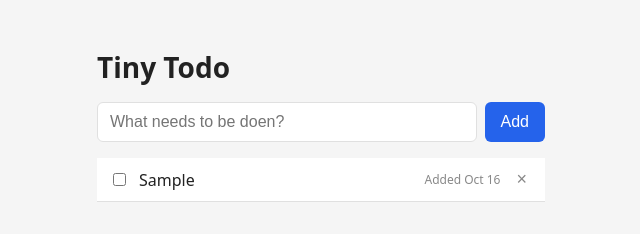
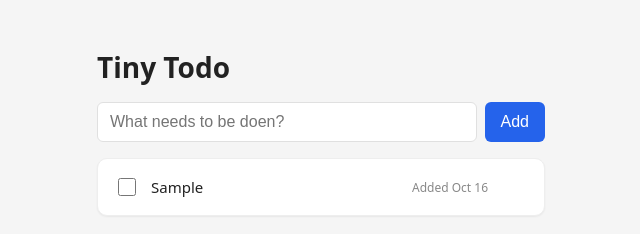
Before and after one commit to dhanush014/tiny-todo, a website built with Vite: page index.html in a window 1280 px wide. Both pictures are taken after typing "Sample" into the empty fields and a click on the button "Add". Shown: the whole page, without its empty margins (319-959 px from the left). Built offline with nearby package versions, Linux system fonts and the light colour scheme.

Commit message:
Restyle to-do items as cards

```diff
--- a/app.js
+++ b/app.js
@@ -29,7 +29,6 @@ function toggleTodo(id) {
 }
 
 function deleteTodo(id) {
-  if (!confirm("Delete this to-do?")) return;
   todos = todos.filter((t) => t.id !== id);
   save();
   render();
@@ -39,7 +38,7 @@ function render() {
   list.innerHTML = "";
   for (const todo of todos) {
     const li = document.createElement("li");
-    li.className = todo.done ? "todo done" : "todo";
+    li.className = todo.done ? "todo-card done" : "todo-card";
     li.innerHTML = `
       <input type="checkbox" ${todo.done ? "checked" : ""} />
       <span class="title"></span>
--- a/style.css
+++ b/style.css
@@ -57,35 +57,77 @@ h1 {
   list-style: none;
   margin: 0;
   padding: 0;
+  display: flex;
+  flex-direction: column;
+  gap: 10px;
 }
 
-.todo {
+.todo-card {
   display: flex;
   align-items: center;
-  gap: 10px;
-  padding: 10px 12px;
-  background: var(--surface);
-  border-bottom: 1px solid var(--border);
+  gap: 12px;
+  padding: 14px 16px;
+  background: #ffffff;
+  border: 1px solid #eeeeee;
+  border-radius: 10px;
+  box-shadow: 0 1px 2px rgba(0, 0, 0, 0.06);
+  transition: box-shadow 0.15s ease, transform 0.15s ease;
 }
 
-.todo.done .title {
+.todo-card:hover {
+  box-shadow: 0 4px 12px rgba(0, 0, 0, 0.08);
+  transform: translateY(-1px);
+}
+
+.todo-card input[type="checkbox"] {
+  width: 18px;
+  height: 18px;
+  accent-color: var(--accent);
+  cursor: pointer;
+}
+
+.todo-card .title {
+  flex: 1;
+  font-size: 15px;
+  line-height: 1.4;
+}
+
+.todo-card.done {
+  background: #fafafa;
+  box-shadow: none;
+}
+
+.todo-card.done .title {
   text-decoration: line-through;
   color: var(--muted);
 }
 
-.todo .title {
-  flex: 1;
+.todo-card .meta {
+  font-size: 12px;
+  color: var(--muted);
+  white-space: nowrap;
 }
 
-.todo .meta {
-  font-size: 12px;
-  color: var(--muted);
-}
-
-.todo .delete {
+.todo-card .delete {
+  width: 28px;
+  height: 28px;
+  display: grid;
+  place-items: center;
   border: none;
+  border-radius: 6px;
   background: none;
   color: var(--muted);
   font-size: 18px;
   cursor: pointer;
+  opacity: 0;
+  transition: opacity 0.15s ease, background 0.15s ease;
 }
+
+.todo-card:hover .delete {
+  opacity: 1;
+}
+
+.todo-card .delete:hover {
+  background: #fee2e2;
+  color: #b91c1c;
+}
```
